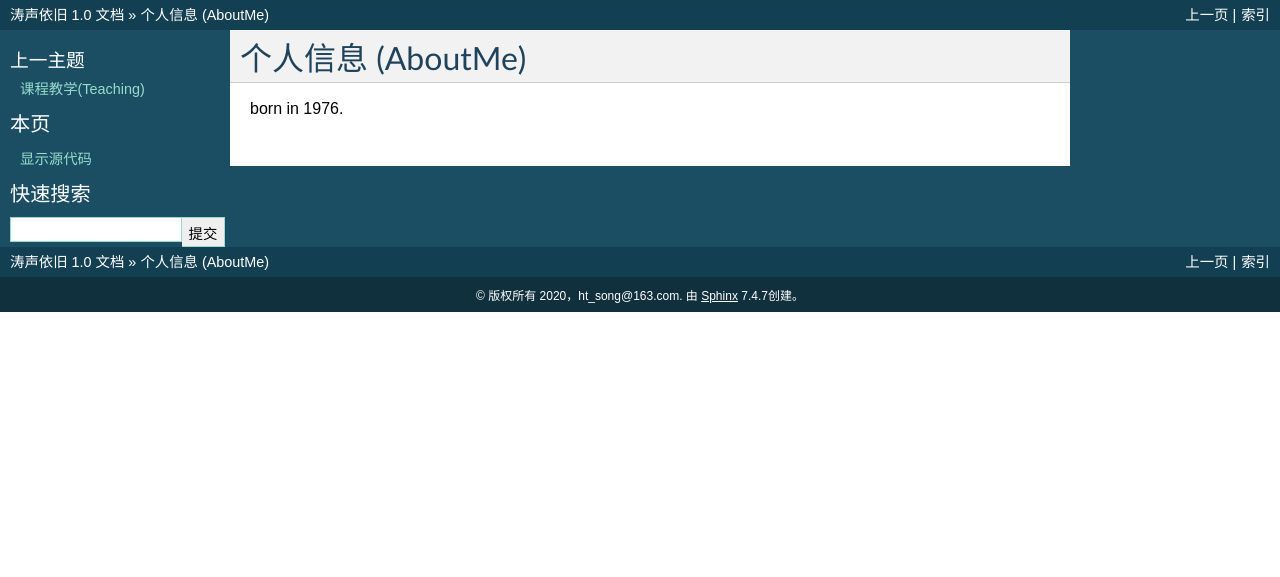
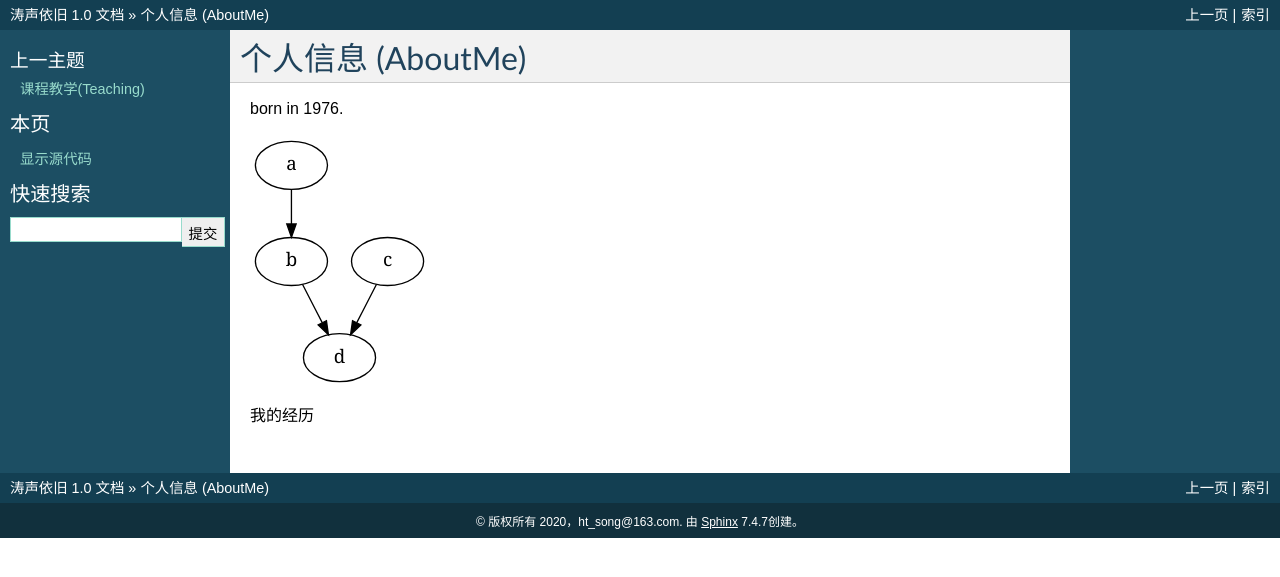
Before and after one commit to htsong/profile, a Sphinx documentation site: the page built from docs/whoami.rst, in a window 1280 px wide. Shown: the top 577 px of the page. Built offline with Sphinx 7.4.7, drawn with Linux system fonts in a browser that asks for light colours.

Commit message:
Update whoami.rst

```diff
--- a/docs/whoami.rst
+++ b/docs/whoami.rst
@@ -1,5 +1,21 @@
-========
+==================
 个人信息 (AboutMe)
-========
+==================
 
 born in 1976.
+
+
+.. graphviz::
+
+    digraph abc{
+        a;
+        b;
+        c;
+        d;
+
+        a -> b;
+        b -> d;
+        c -> d;
+    }
+
+我的经历
```
